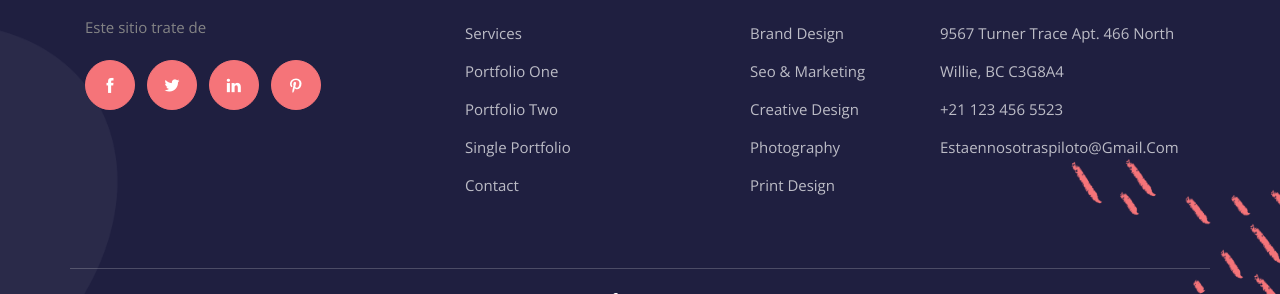
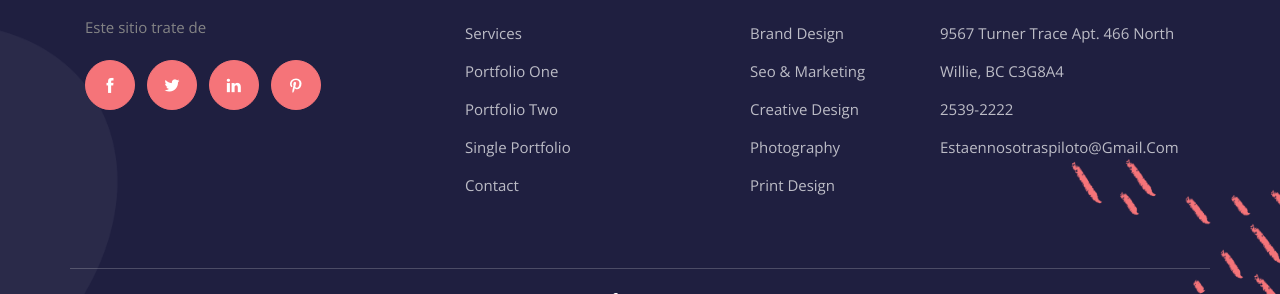
Before and after one commit to estaennosotraspiloto/estaennosotraspiloto, a Jekyll site: the page built from index.html, in a window 1280 px wide and 900 px high, scrolled down 4607 px. Shown: the part 551-845 px from the top of the window. Built offline with Jekyll 4.4.1, drawn with Linux system fonts in a browser that asks for light colours.

Commit message:
Update from Forestry.io estaennosotraspiloto updated _config.yml

```diff
--- a/_config.yml
+++ b/_config.yml
@@ -3,7 +3,7 @@ baseurl: "/"
 url: ''
 title: Dizer -  Multipurpose Business & Corporate Jekyll Template
 email: estaennosotraspiloto@gmail.com
-phone: "+21 123 456 5523"
+phone: 2539-2222
 address: 9567 Turner Trace Apt. 466 North Willie, BC C3G8A4
 author: themefisher
 description: Dizer - Multipurpose Business & Corporate Jekyll Template Jekyll Theme
```
